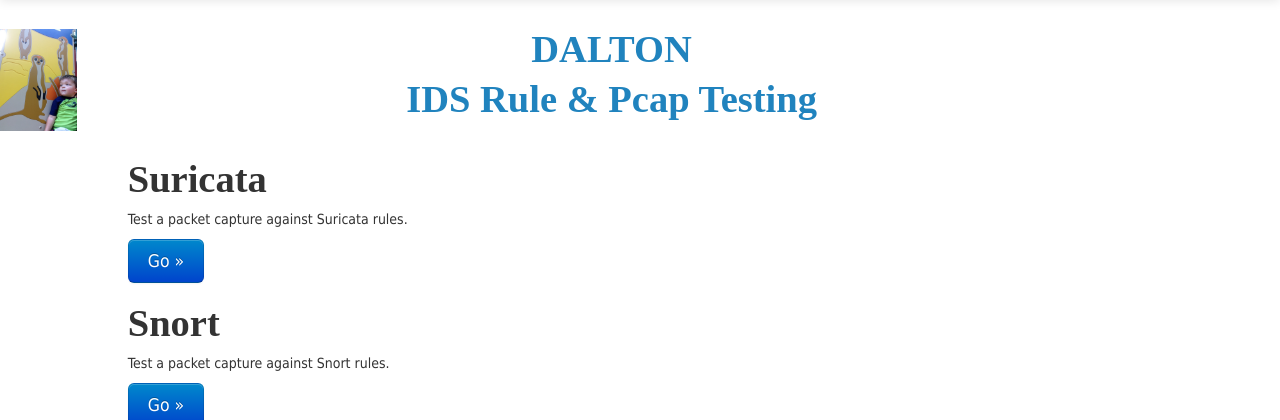
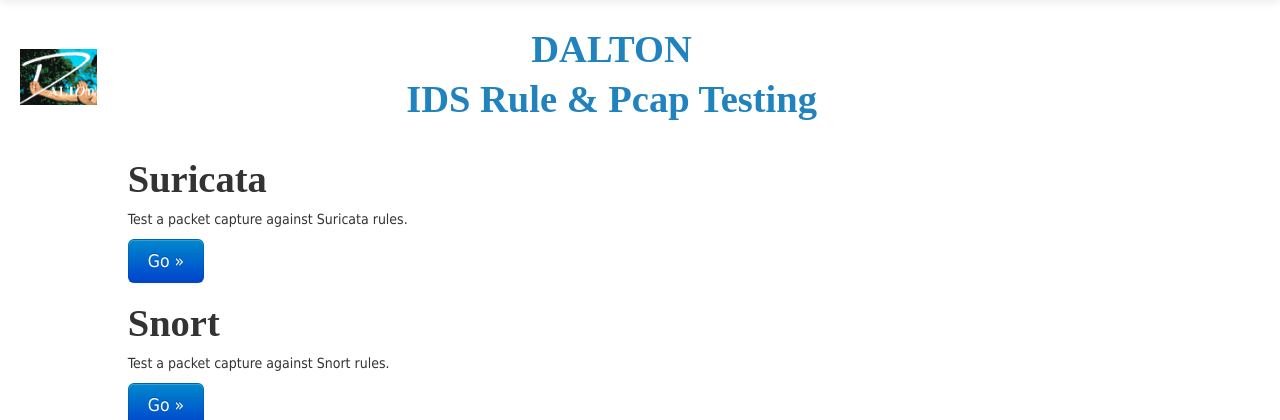
Before and after one commit to secureworks/dalton, a Flask app: page /dalton in a window 1280 px wide. Shown: the part 41-461 px from the top of the page. Run offline with Flask 2, Linux system fonts and the light colour scheme; parts of the project's set-up code (start-up, migrations or seed data) failed here and were passed over; some libraries are stand-ins or nearby versions.

Commit message:
Dalton logo

```diff
--- a/app/templates/dalton/layout.html
+++ b/app/templates/dalton/layout.html
@@ -71,7 +71,7 @@
     <div class="container-fluid">
         <div class="row-fluid">
             <div class="span1 navbar-fixed-top" style="margin-top:70px;">
-                <img src="{{ url_for('static', filename='images/dalton.png') }}">
+                <img src="{{ url_for('static', filename='images/dalton.png') }}" style="margin: 20px 20px">
             </div>
             <div class="span10 offset1">
                 {% block body %}{% endblock %}
```
Also changed, not shown: app/static/images/dalton.png.
